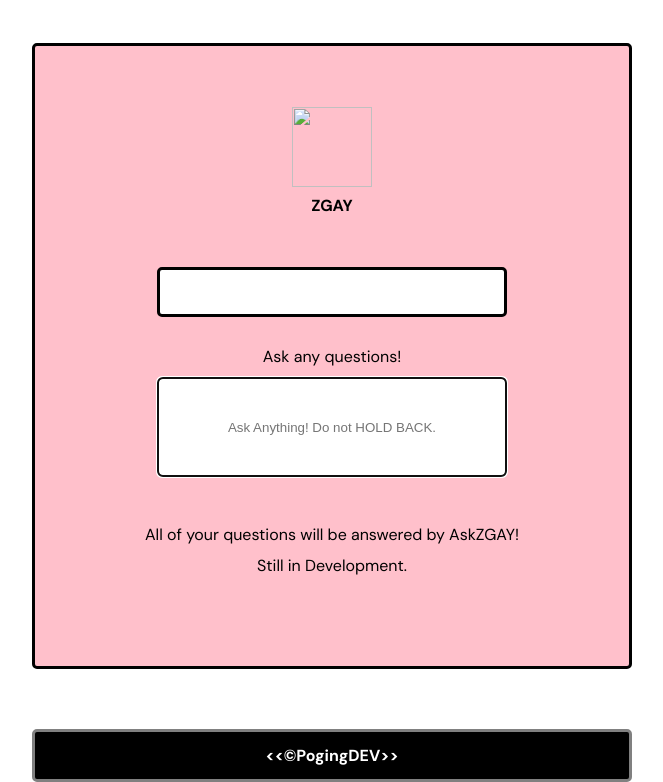
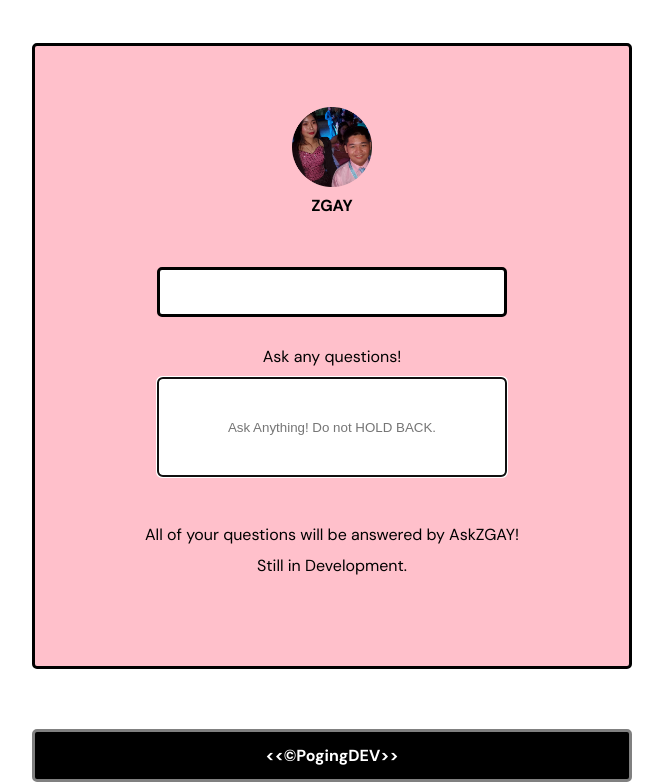
Before and after one commit to rammagdalaga/AskZGAY, a plain HTML site: page index.html in a window 1280 px wide. Shown: the part 126-908 px from the top of the page, without its empty margins (308-971 px from the left). Drawn offline with Linux system fonts and the light colour scheme; the site is published under a folder, as on GitHub Pages, so addresses that start at the root find nothing; a web font is replaced by a local one.

Commit message:
Update index.html

```diff
--- a/index.html
+++ b/index.html
@@ -28,7 +28,7 @@
                 <p></p>
             </div>
             <div class="profile">
-                <img src="/profile.png" alt="" class="profile-ito">
+                <img src="profile.png" alt="" class="profile-ito">
                 <h4 class="text-1">ZGAY</h4>
                 <p class="desc">
                     All of your questions will be answered by AskZGAY!
```
